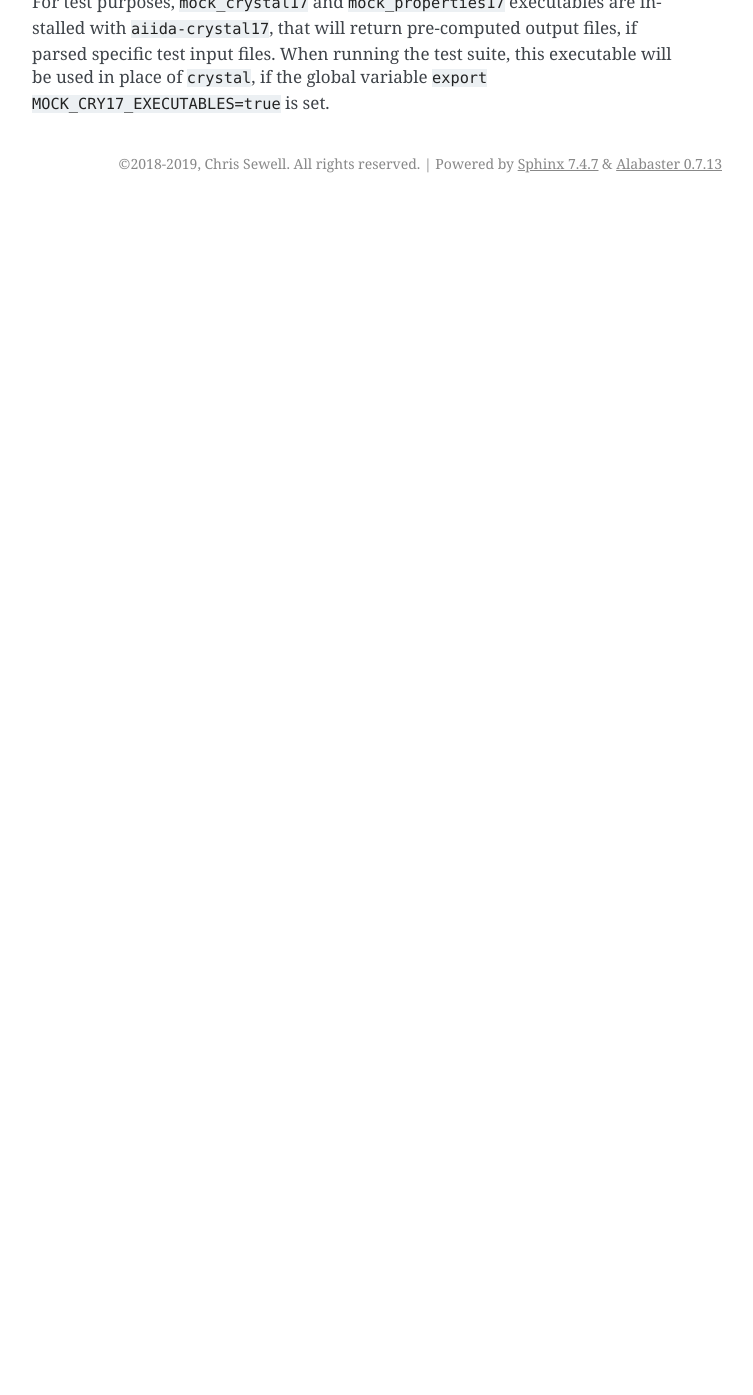
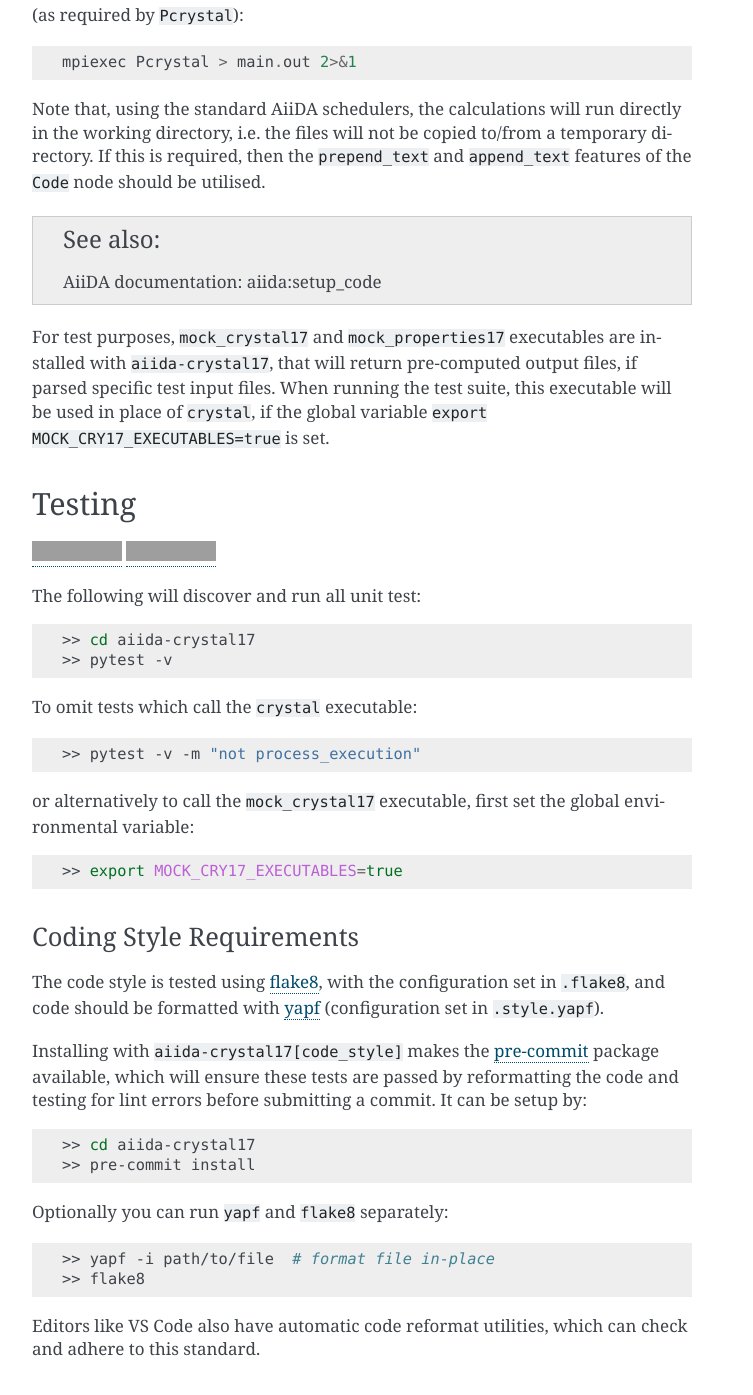
Before and after one commit to aiidaplugins/aiida-crystal17, a Sphinx documentation site: the page built from docs/source/user_guide/get_started.rst, in a window 1280 px wide and 1400 px high, scrolled down 1479 px. Shown: the top 1395 px of the window, without its empty margins (388-1141 px from the left). Built offline with Sphinx 7.4.7, drawn with Linux system fonts in a browser that asks for light colours; pages that are not in the unit, such as notebooks, are missing from menus; before the commit the page ends 1682 px from its top, so only the background shows below that; some of the changed text lies outside the part shown; grey boxes are pictures that could not be loaded.

Commit message:
improve install and development instructions

```diff
--- a/conda_dev_env.yml
+++ b/conda_dev_env.yml
@@ -6,6 +6,7 @@
 - conda-forge
 - cjs  # for sqlalchemy-diff and pgtest
 dependencies:
+- pip
 - aiida-core.services
 # install_requires
 - aiida-core==1.0.0b5
--- a/docs/source/user_guide/get_started.rst
+++ b/docs/source/user_guide/get_started.rst
@@ -28,9 +28,24 @@
 
     >> git clone https://github.com/chrisjsewell/aiida-crystal17 .
     >> cd aiida-crystal17
-    >> pip install -e .  # also installs aiida, if missing (but not postgres)
-    #>> pip install -e .[pre-commit,testing] # install extras for more features
+
+and either use the pre-written Conda development environment (recommended)::
+
+    >> conda env create -n aiida_testenv -f conda_dev_env.yml python=3.6
+    >> conda activate aiida_testenv
+    >> pip install --no-deps -e .
+
+or install all *via* pip::
+
+    >> pip install -e .  # note this won't install postgres and rabbitmq
+    #>> pip install -e .[code_style,testing,docs] # install extras for more features
+
+To configure aiida::
+
+    >> rabbitmq-server -detached >/dev/null 2>&1
+    >> eval "$(_VERDI_COMPLETE=source verdi)"
     >> verdi quicksetup  # better to set up a new profile
+    >> verdi status
     >> verdi calculation plugins  # should now show your calclulation plugins
 
 Then use ``verdi code setup`` with a ``crystal17.`` input plugin
@@ -75,7 +90,65 @@
 this executable will be used in place of ``crystal``,
 if the global variable ``export MOCK_CRY17_EXECUTABLES=true`` is set.
 
+Testing
++++++++
+
+|Build Status| |Coverage Status|
+
+The following will discover and run all unit test:
+
+.. code:: shell
+
+   >> cd aiida-crystal17
+   >> pytest -v
+
+To omit tests which call the ``crystal`` executable:
+
+.. code:: shell
+
+   >> pytest -v -m "not process_execution"
+
+or alternatively to call the ``mock_crystal17`` executable, first set the
+global environmental variable:
+
+.. code:: shell
+
+   >> export MOCK_CRY17_EXECUTABLES=true
+
+Coding Style Requirements
+~~~~~~~~~~~~~~~~~~~~~~~~~
+
+The code style is tested using `flake8 <http://flake8.pycqa.org>`__,
+with the configuration set in ``.flake8``, and code should be formatted
+with `yapf <https://github.com/google/yapf>`__ (configuration set in
+``.style.yapf``).
+
+Installing with ``aiida-crystal17[code_style]`` makes the
+`pre-commit <https://pre-commit.com/>`__ package available, which will
+ensure these tests are passed by reformatting the code and testing for
+lint errors before submitting a commit. It can be setup by:
+
+.. code:: shell
+
+   >> cd aiida-crystal17
+   >> pre-commit install
+
+Optionally you can run ``yapf`` and ``flake8`` separately:
+
+.. code:: shell
+
+   >> yapf -i path/to/file  # format file in-place
+   >> flake8
+
+Editors like VS Code also have automatic code reformat utilities, which
+can check and adhere to this standard.
+
+
 .. |PyPI| image:: https://img.shields.io/pypi/v/aiida-crystal17.svg
    :target: https://pypi.python.org/pypi/aiida-crystal17/
 .. |Conda| image:: https://anaconda.org/conda-forge/aiida-crystal17/badges/version.svg
    :target: https://anaconda.org/conda-forge/aiida-crystal17
+.. |Build Status| image:: https://travis-ci.org/chrisjsewell/aiida-crystal17.svg?branch=master
+   :target: https://travis-ci.org/chrisjsewell/aiida-crystal17
+.. |Coverage Status| image:: https://coveralls.io/repos/github/chrisjsewell/aiida-crystal17/badge.svg?branch=master
+   :target: https://coveralls.io/github/chrisjsewell/aiida-crystal17?branch=master
```
Also changed, not shown: README.md (+10 -16 lines), 1 other file.
